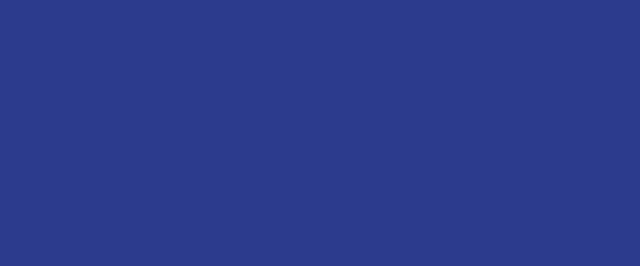
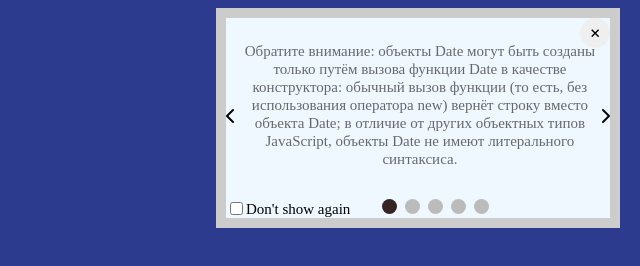
Before and after one commit to alexey-marinich/rpi-sliderr, a plain HTML site: page index.html in a window 1280 px wide. Shown: the top 266 px of the page, without its empty margins (640-1280 px from the left). Drawn offline with Linux system fonts and the light colour scheme.

Commit message:
Update index.html

```diff
--- a/index.html
+++ b/index.html
@@ -60,6 +60,7 @@
         <script>
             document.getElementById('mySlider').style.display='none'
             var delay_popup=5000;
+            localStorage.setItem('checkbox_one',false);
             if (localStorage.getItem('checkbox_one') == 'false') {
             setTimeout("document.getElementById('mySlider').style.display='block'", delay_popup);
             }
```
